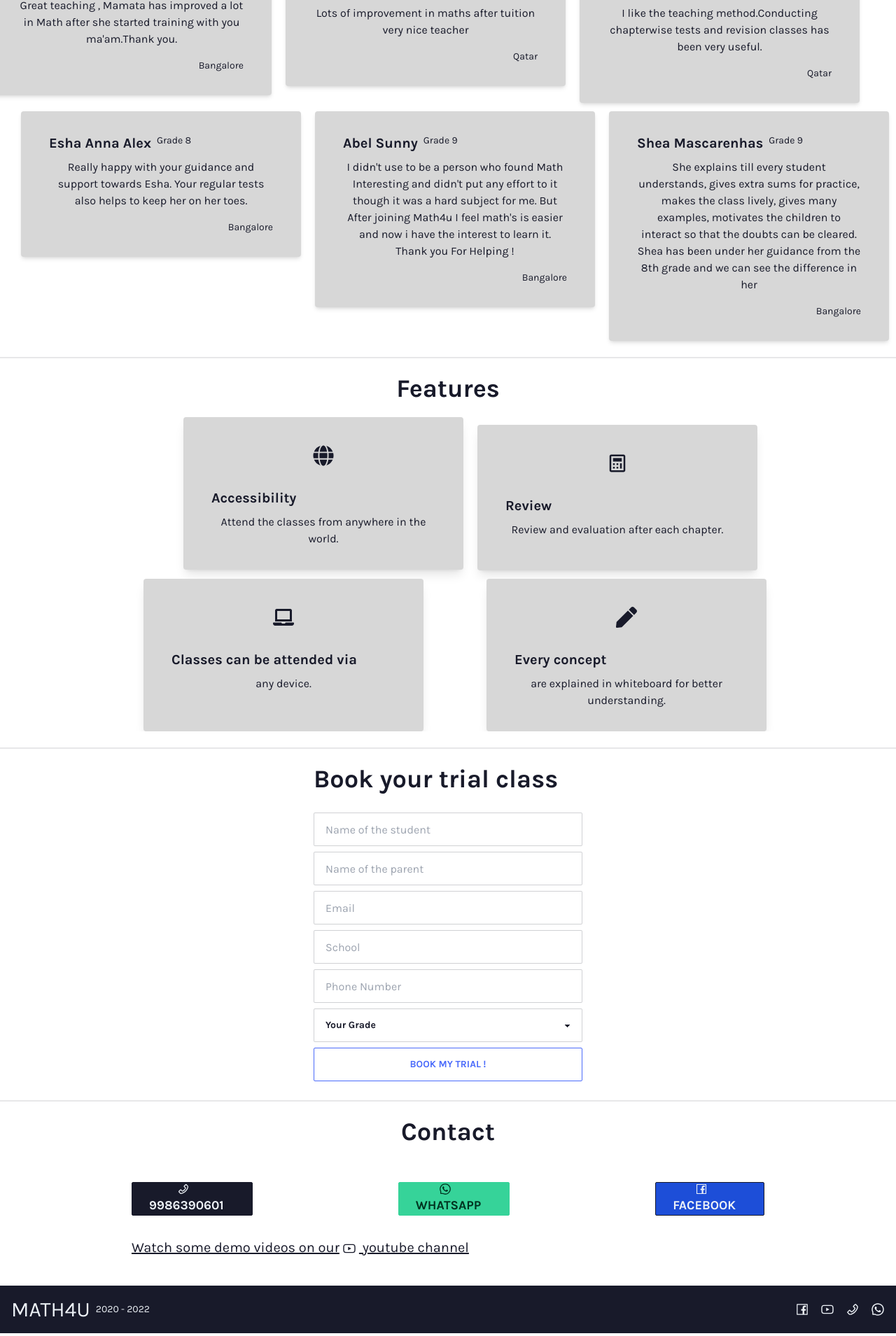
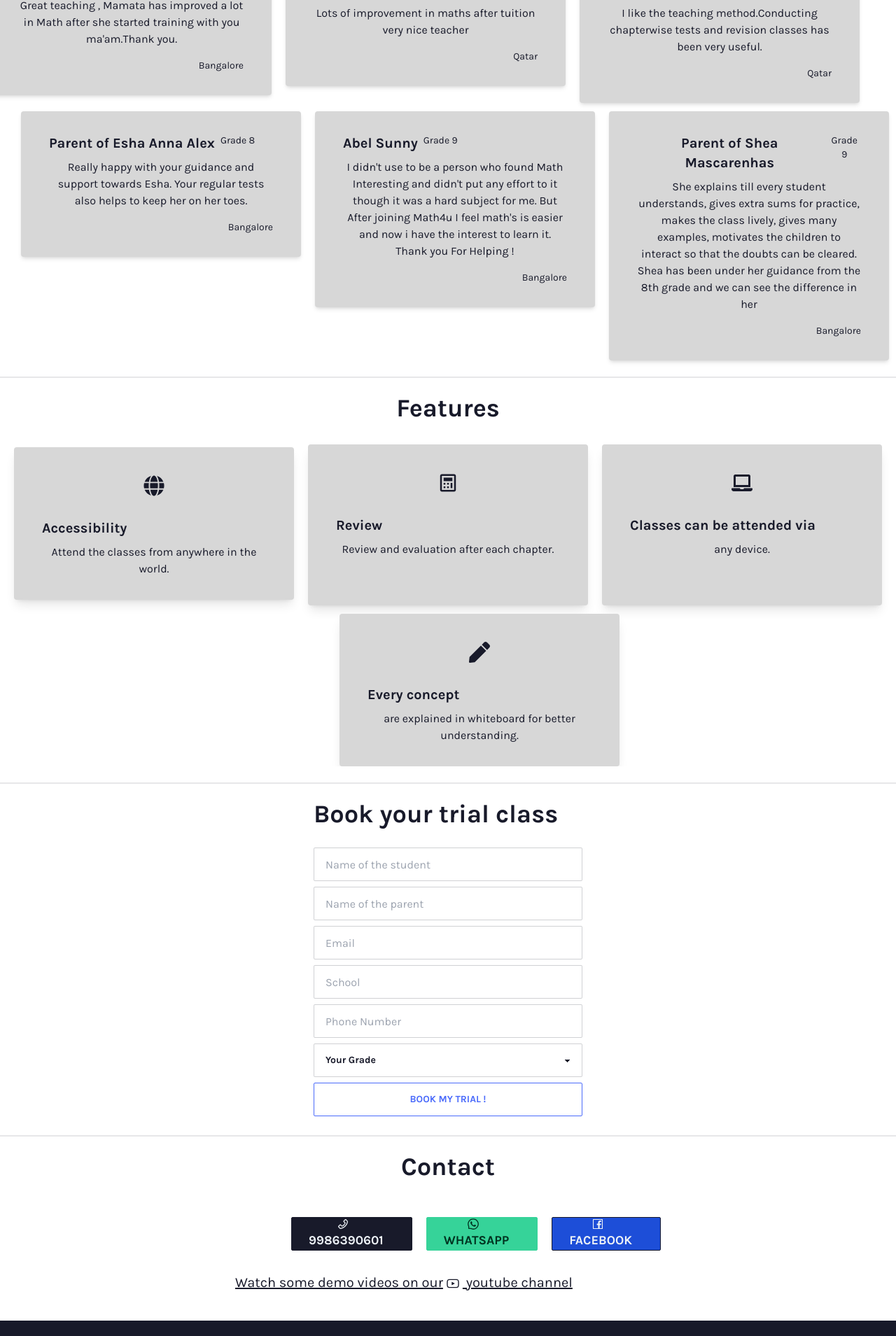
Before and after one commit to math4u/math4u.github.io, a React (Vite) app: page / in a window 1280 px wide. Shown: the part 713-2622 px from the top of the page at 70% size. Built offline with nearby package versions, Linux system fonts and the light colour scheme.

Commit message:
Fix Layout

```diff
--- a/src/components/FeatureCard.tsx
+++ b/src/components/FeatureCard.tsx
@@ -7,7 +7,7 @@ interface Props {
 
 const FeatureCard = ({ description, icon, title,centerStyle }: Props) => {
   return (
-    <div className={`card text-center shadow-lg my-2 px-2 overflow-hidden sm:my-px sm:w-1/3 md:w-1/3 lg:w-1/4 xl:w-1/4 bg-[#d7d7d7] hover:bg-[#d5caca]  max-w-[400px] min-w-[400px] mt-4 transition-all hover:scale-105 ml-[5%] ${centerStyle? 'lg:ml-[90px_!important]': ''}`}>
+    <div className={`card text-center shadow-lg my-2 px-2 overflow-hidden sm:w-1/3 md:w-1/3 lg:w-1/4 xl:w-1/4 bg-[#d7d7d7] hover:bg-[#d5caca]  max-w-[400px] min-w-[400px] mt-4 transition-all hover:scale-105 ml-5 sm:ml-0 ${centerStyle? 'lg:ml-[90px_!important]': ''}`}>
       <div className='px-10 pt-10 grid place-content-center text-3xl hover:text-slate-500 transition-all ease-linear'>
         {icon}
       </div>
--- a/src/components/sections/Contact.tsx
+++ b/src/components/sections/Contact.tsx
@@ -9,19 +9,19 @@ const Contact = () => {
   return (
     <section className='grid place-content-center mb-10 space-y-8' id='contact'>
       <h1 className='mb-5 text-4xl font-bold text-center'>Contact</h1>
-      <div className='flex xs:flex-col sm:flex-row xs:space-x-52 space-x-5 '>
+      <div className='flex flex-col sm:flex-row xs:ml-16 space-x-5 '>
         <a
           href='tel:9986390601'
-          className='btn max-w-fit w-fit min-w-fit flex flex-col space-x-2 pr-10 -pr-5 btn xs:text-md md:text-lg xs:mt-4 md:mt-0'
+          className='btn max-w-fit flex flex-col space-x-2 pr-10 -pr-5 xs:text-md md:text-lg xs:mt-4 md:mt-0 xs:ml-4'
         >
-          <AiOutlinePhone className='inline'/>
+          <AiOutlinePhone className='inline' />
           <span>9986390601</span>
         </a>
         <a
           href='https://wa.me/919986390601'
           className='btn max-w-fit flex flex-col space-x-2 pr-10 -pr-5 btn-success xs:text-md md:text-lg xs:mt-4 md:mt-0'
         >
-          <AiOutlineWhatsApp className='inline'/>
+          <AiOutlineWhatsApp className='inline' />
           <span>Whatsapp</span>
         </a>
 
@@ -29,13 +29,14 @@ const Contact = () => {
           href='https://www.facebook.com/math4ucbse'
           className='btn max-w-fit flex flex-col space-x-2 pr-10 -pr-5 bg-blue-700 hover:bg-blue-800 xs:text-md md:text-lg xs:mt-4 md:mt-0'
         >
-          <AiOutlineFacebook className='inline'/>
+          <AiOutlineFacebook className='inline' />
           <span>Facebook</span>
         </a>
       </div>
       <div>
         <a href='https://youtube.com/math4ucbse' className='link text-xl'>
-          Watch some demo videos on our<AiOutlineYoutube className='inline ml-1 mr-1 '/> youtube channel
+          Watch some demo videos on our
+          <AiOutlineYoutube className='inline ml-1 mr-1 ' /> youtube channel
         </a>
       </div>
     </section>
--- a/src/components/sections/Features.tsx
+++ b/src/components/sections/Features.tsx
@@ -30,7 +30,7 @@ const Features = () => {
   return (
     <section className='grid place-content-center mt-4' id='features'>
       <h1 className='mb-5 text-4xl font-bold text-center'>Features</h1>
-      <div className='flex flex-wrap overflow-hidden xl:space-x-5 align-middle  sm:space-y-3 md:space-x-2 justify-center '>
+      <div className='flex flex-wrap overflow-hidden xl:space-x-5 align-middle  sm:space-y-3 md:space-x-2 justify-center mr-8 sm:mr-0 mx-auto'>
         {features.map((feature) => (
           <FeatureCard key={feature.title} {...feature} />
         ))}
--- a/src/components/sections/Feedbacks.tsx
+++ b/src/components/sections/Feedbacks.tsx
@@ -23,7 +23,7 @@ const Feedbacks = () => {
     },
 
     {
-      name: 'Esha Anna Alex',
+      name: 'Parent of Esha Anna Alex',
       text: 'Really happy with your guidance and support towards Esha. Your regular tests also helps to keep her on her toes.',
       grade: 8,
       location: 'Bangalore',
@@ -35,7 +35,7 @@ const Feedbacks = () => {
       location: 'Bangalore',
     },
     {
-      name: 'Shea Mascarenhas',
+      name: 'Parent of Shea Mascarenhas',
       text: "She explains till every student understands, gives extra sums for practice,  makes the class lively,  gives many examples, motivates the children to interact so that the doubts can be cleared. Shea has been under her guidance from the 8th grade and we can see the difference in her",
       grade: 9,
       location: 'Bangalore',
@@ -48,7 +48,7 @@ const Feedbacks = () => {
         See how our students feel after attending MATH4U
       </h3>
       <div
-        className='flex flex-wrap -mx-2  sm:-mx-px xl:space-x-5 align-middle sm:justify-center xs:ml-8 sm:space-y-3 md:space-x-2'
+        className='flex flex-wrap md:ml-0 mx-auto xl:space-x-5 align-middle sm:justify-center xs:ml-10 sm:space-y-3 md:space-x-2 sm:ml-16'
       >
         {feedbacks.map((feedback) => (
           <FeedbackCard key={feedback.name} feedback={feedback} />
```
